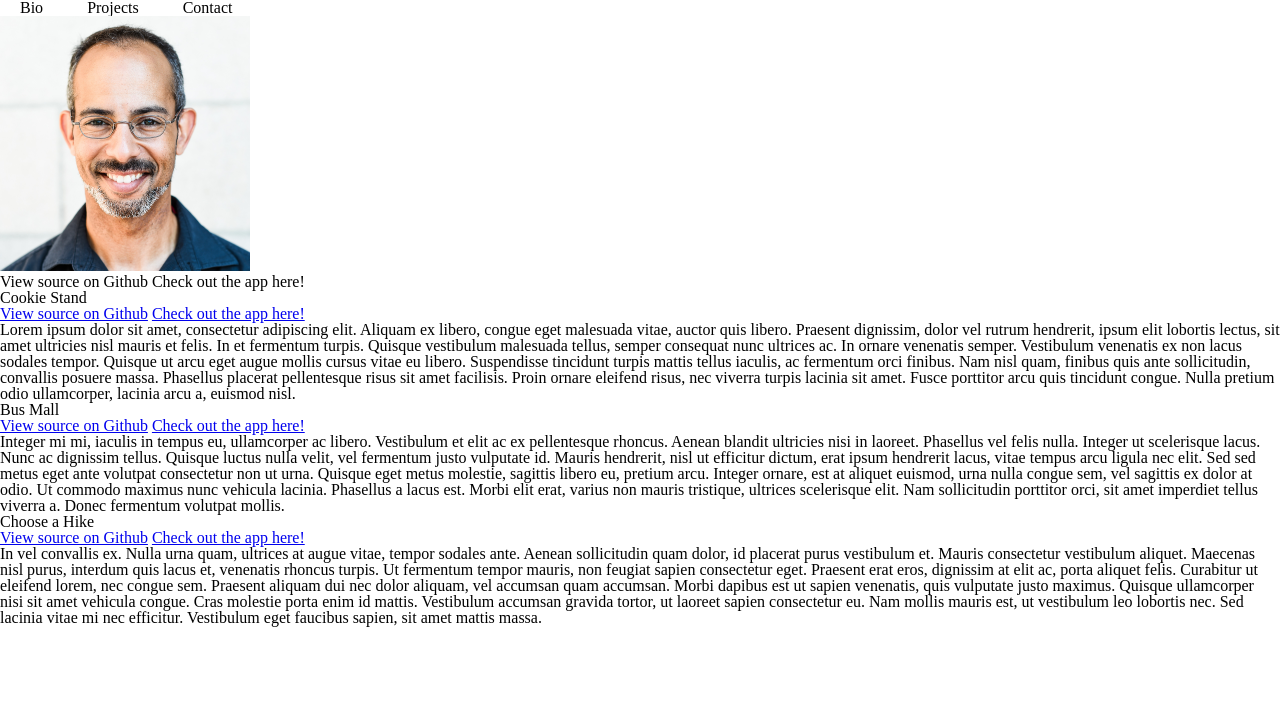
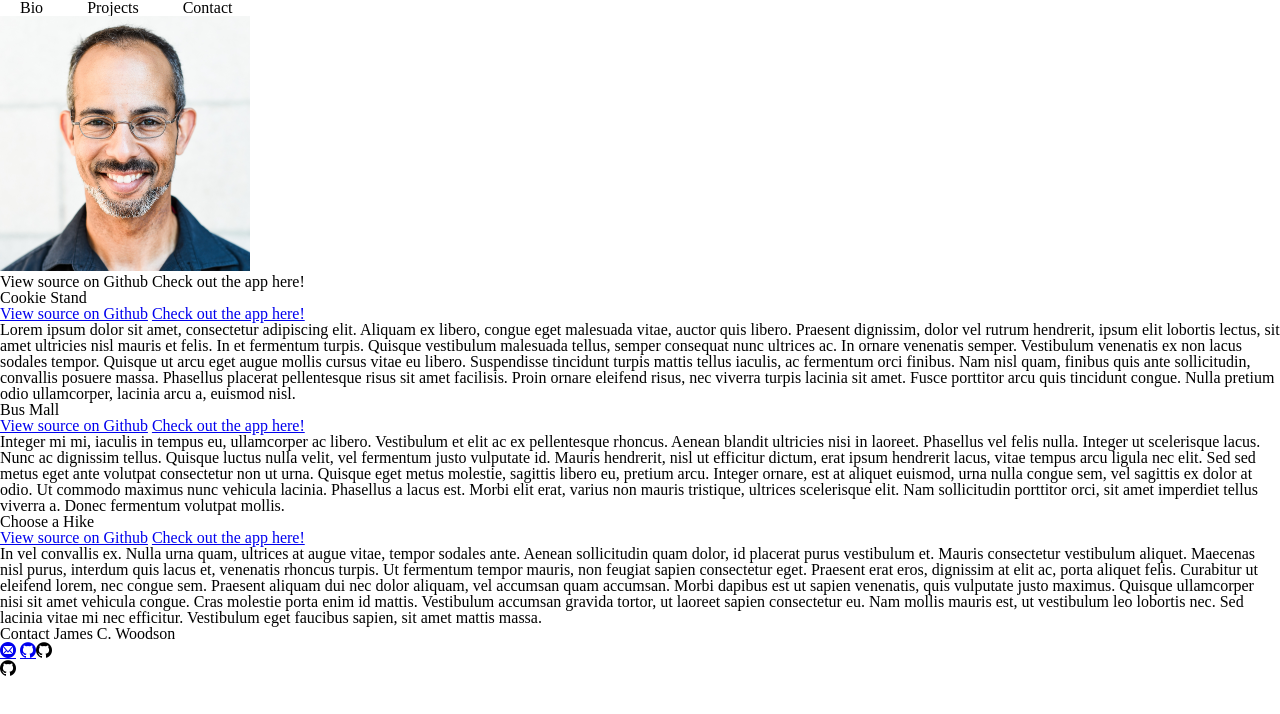
Before and after one commit to RecursiveIteration/Portfolio, a plain HTML site: page index.html in a window 1280 px wide. Drawn offline with nearby package versions, Linux system fonts and the light colour scheme; files whose address does not match are found by name.

Commit message:
Added mailto and github links/icons

```diff
--- a/index.html
+++ b/index.html
@@ -31,6 +31,11 @@
         <p></p> <!-- Synopsis -->
       </article>
     </section>
+    <section id="contact_info">
+      <h2>Contact James C. Woodson</h2>
+      <a href="mailto:JamesCW_2001@hotmail.com"><i class="icon-mail4"></i></a>
+      <a href="https://github.com/RecursiveIteration"><i class="icon-github"></a>
+    </section>
   </body>
   <script
     src="https://code.jquery.com/jquery-3.2.1.min.js"
```
